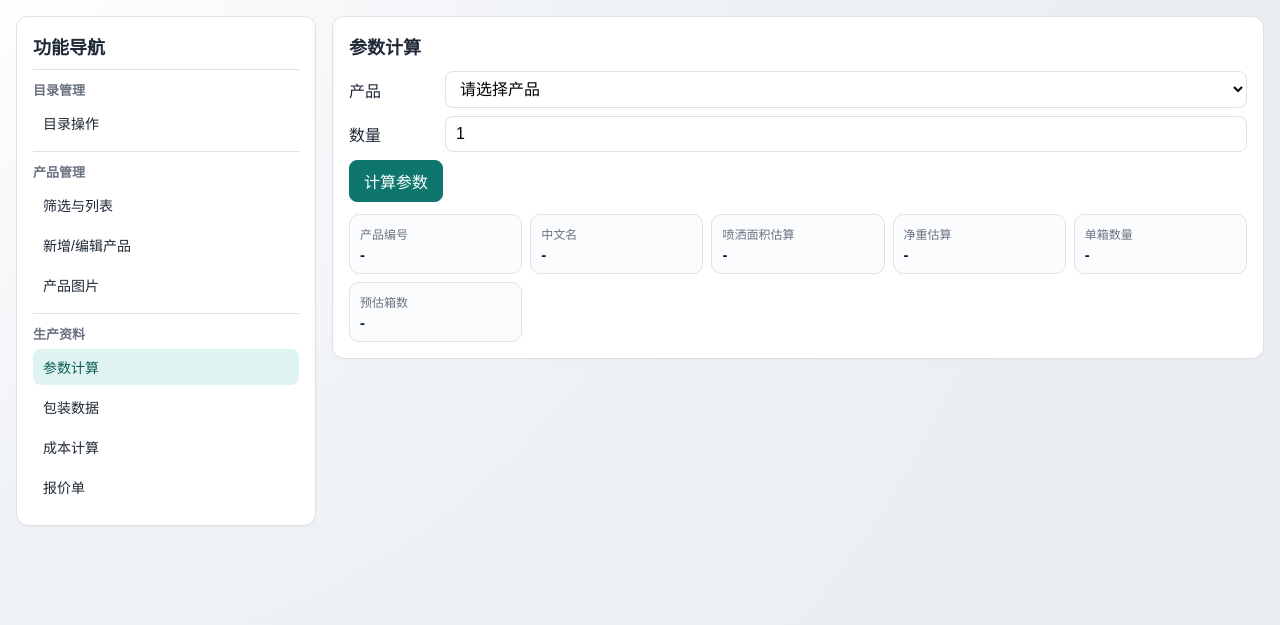
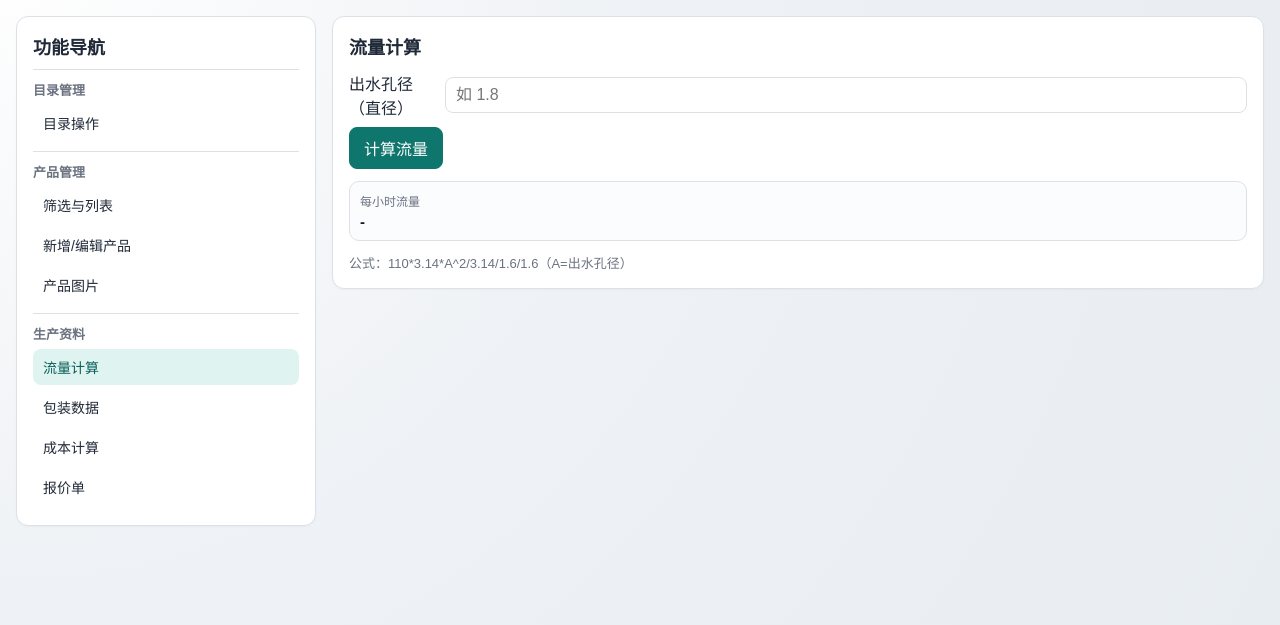
Before and after one commit to ciwei0600/ProductsInformationManage, a Flask app: page / in a window 1280 px wide, after a click on "流量计算". Shown: the part 65-690 px from the top of the page. Run offline with Flask 3, Linux system fonts and the light colour scheme; data that the repository does not hold is empty; some libraries are stand-ins or nearby versions.

Commit message:
feat(materials): replace parameter page with flow calculator

```diff
--- a/static/app.js
+++ b/static/app.js
@@ -38,20 +38,15 @@ function parseFirstNumber(value) {
   return Number.isFinite(parsed) ? parsed : null;
 }
 
-function extractUnit(value, defaultUnit = "") {
-  const text = String(value || "").trim();
-  if (!text) return defaultUnit;
-  const unit = text.replace(/-?\d+(?:\.\d+)?/g, "").trim();
-  return unit || defaultUnit;
-}
-
 function toMoney(value) {
   if (!Number.isFinite(value)) return "-";
   return value.toFixed(2);
 }
 
 function setText(id, value) {
-  el(id).textContent = value;
+  const node = el(id);
+  if (!node) return;
+  node.textContent = value;
 }
 
 function productDisplayName(product) {
@@ -392,12 +387,7 @@ function resetProductForm() {
 }
 
 function resetMaterialPanels() {
-  setText("paramCode", "-");
-  setText("paramName", "-");
-  setText("paramSprayArea", "-");
-  setText("paramNetWeight", "-");
-  setText("paramPerPackageQty", "-");
-  setText("paramPackageCount", "-");
+  setText("flowPerHour", "-");
 
   setText("costPackageCount", "-");
   setText("costSubtotal", "-");
@@ -513,7 +503,6 @@ function renderMaterialPackageTable(items) {
 }
 
 function refreshMaterialSelectors() {
-  fillMaterialProductSelect("materialParamProduct");
   fillMaterialProductSelect("materialCostProduct");
   fillMaterialProductSelect("quoteProduct");
 }
@@ -537,44 +526,14 @@ async function loadMaterialProducts() {
   await refreshMaterialPackagingByFilter();
 }
 
-function calculateMaterialParams() {
-  const product = getMaterialProductById(el("materialParamProduct").value);
-  if (!product) {
-    throw new Error("请选择产品");
+function calculateFlowPerHour() {
+  const diameter = Number(el("flowDiameter").value);
+  if (!Number.isFinite(diameter) || diameter <= 0) {
+    throw new Error("出水孔径必须大于 0");
   }
 
-  const quantity = Number(el("materialParamQuantity").value);
-  if (!Number.isFinite(quantity) || quantity <= 0) {
-    throw new Error("数量必须大于 0");
-  }
-
-  const packageQty = parseFirstNumber(product.package_quantity);
-  const unitWeight = parseFirstNumber(product.unit_weight);
-  const radius = parseFirstNumber(product.spray_radius);
-
-  setText("paramCode", product.code || "-");
-  setText("paramName", product.chinese_name || product.name || "-");
-  setText("paramPerPackageQty", packageQty != null ? String(packageQty) : product.package_quantity || "-");
-
-  if (packageQty != null && packageQty > 0) {
-    setText("paramPackageCount", `${Math.ceil(quantity / packageQty)} 箱`);
-  } else {
-    setText("paramPackageCount", "-");
-  }
-
-  if (unitWeight != null) {
-    const weightUnit = extractUnit(product.unit_weight, "");
-    setText("paramNetWeight", `${(unitWeight * quantity).toFixed(2)}${weightUnit}`);
-  } else {
-    setText("paramNetWeight", "-");
-  }
-
-  if (radius != null && radius > 0) {
-    const area = Math.PI * radius * radius * quantity;
-    setText("paramSprayArea", `${area.toFixed(2)} m²`);
-  } else {
-    setText("paramSprayArea", "-");
-  }
+  const flow = (110 * 3.14 * diameter * diameter) / 3.14 / 1.6 / 1.6;
+  setText("flowPerHour", flow.toFixed(5));
 }
 
 function calculateMaterialCost() {
@@ -881,9 +840,9 @@ function bindEvents() {
     loadProducts().catch((err) => toast(err.message));
   });
 
-  el("calcParamBtn").addEventListener("click", () => {
+  el("calcFlowBtn").addEventListener("click", () => {
     try {
-      calculateMaterialParams();
+      calculateFlowPerHour();
     } catch (err) {
       toast(err.message);
     }
--- a/templates/index.html
+++ b/templates/index.html
@@ -30,7 +30,7 @@
 
         <div class="nav-group">
           <div class="nav-level1">生产资料</div>
-          <a class="nav-level2" href="#page-material-params" data-page="page-material-params">参数计算</a>
+          <a class="nav-level2" href="#page-material-params" data-page="page-material-params">流量计算</a>
           <a class="nav-level2" href="#page-material-packaging" data-page="page-material-packaging">包装数据</a>
           <a class="nav-level2" href="#page-material-cost" data-page="page-material-cost">成本计算</a>
           <a class="nav-level2" href="#page-material-quote" data-page="page-material-quote">报价单</a>
@@ -203,25 +203,20 @@
         </section>
 
         <section class="card content-page" id="page-material-params">
-          <h2>参数计算</h2>
+          <h2>流量计算</h2>
           <div class="row">
-            <label for="materialParamProduct">产品</label>
-            <select id="materialParamProduct"></select>
+            <label for="flowDiameter">出水孔径（直径）</label>
+            <input id="flowDiameter" type="number" min="0" step="0.01" placeholder="如 1.8" />
           </div>
-          <div class="row">
-            <label for="materialParamQuantity">数量</label>
-            <input id="materialParamQuantity" type="number" min="1" step="1" value="1" />
-          </div>
-          <button id="calcParamBtn">计算参数</button>
+          <button id="calcFlowBtn">计算流量</button>
 
           <div class="result-grid mt12">
-            <div class="result-card"><div class="result-label">产品编号</div><div id="paramCode" class="result-value">-</div></div>
-            <div class="result-card"><div class="result-label">中文名</div><div id="paramName" class="result-value">-</div></div>
-            <div class="result-card"><div class="result-label">喷洒面积估算</div><div id="paramSprayArea" class="result-value">-</div></div>
-            <div class="result-card"><div class="result-label">净重估算</div><div id="paramNetWeight" class="result-value">-</div></div>
-            <div class="result-card"><div class="result-label">单箱数量</div><div id="paramPerPackageQty" class="result-value">-</div></div>
-            <div class="result-card"><div class="result-label">预估箱数</div><div id="paramPackageCount" class="result-value">-</div></div>
+            <div class="result-card">
+              <div class="result-label">每小时流量</div>
+              <div id="flowPerHour" class="result-value">-</div>
+            </div>
           </div>
+          <div class="hint mt12">公式：110*3.14*A^2/3.14/1.6/1.6（A=出水孔径）</div>
         </section>
 
         <section class="card content-page" id="page-material-packaging">
```
Also changed, not shown: README.md.
